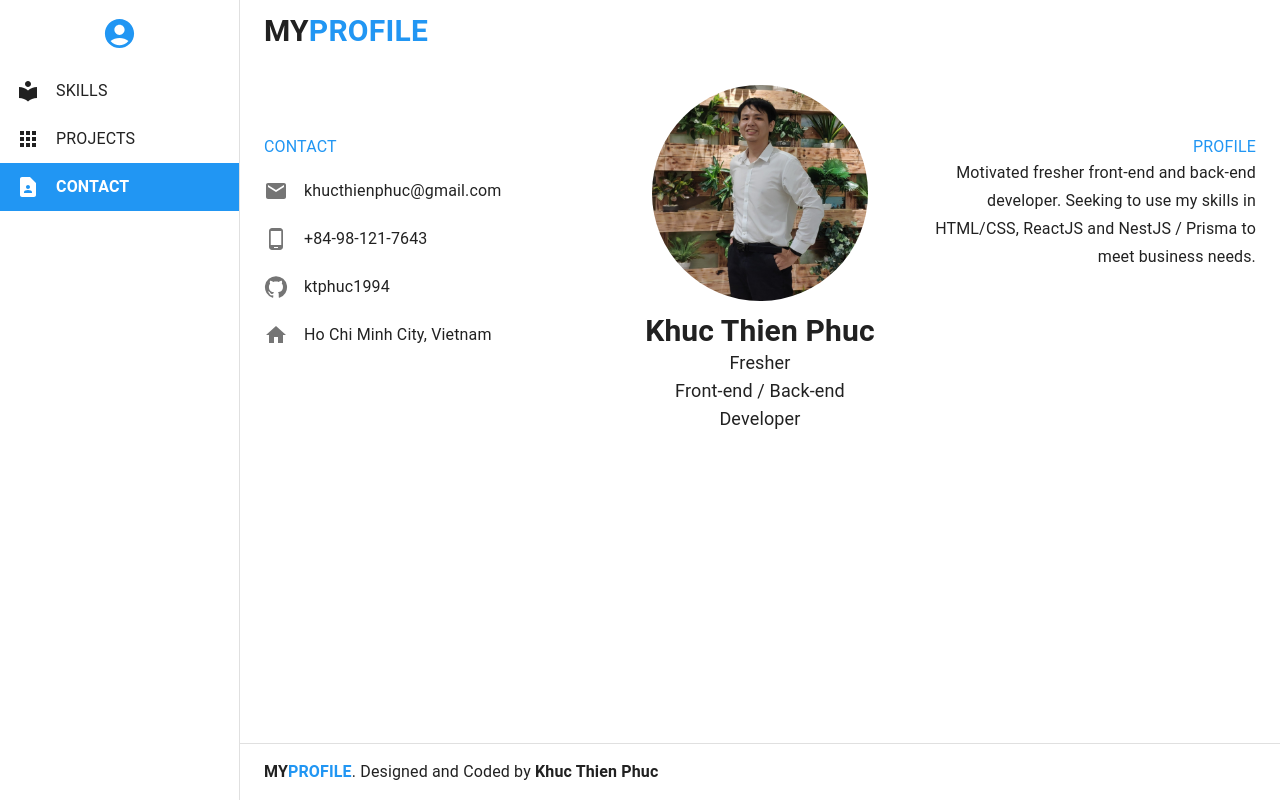
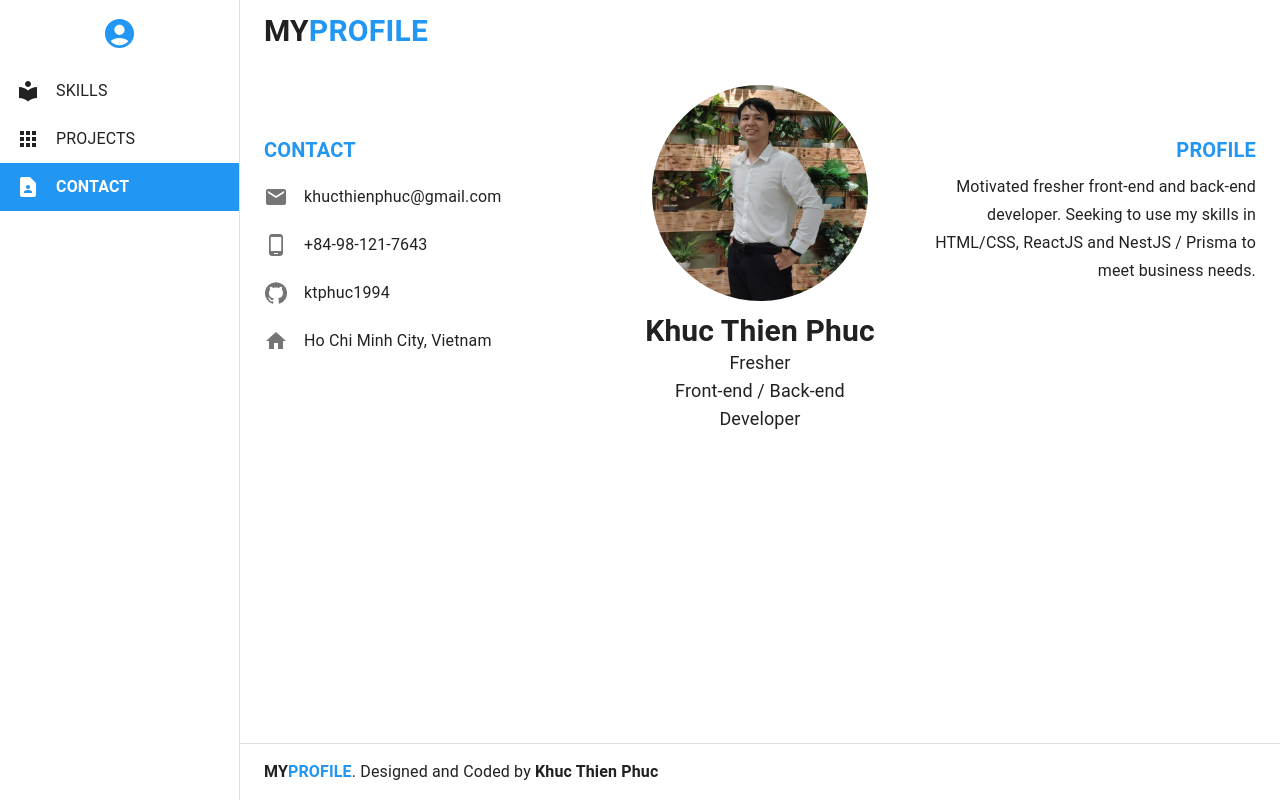
Before and after one commit to ktphuc1994/my-profile-nextjs, a Next.js app: page / in a window 1280 px wide. Built offline with nearby package versions, Linux system fonts and the light colour scheme.

Commit message:
refactor: fontWeight at HomePage

```diff
--- a/core/components/Home/HomePage.tsx
+++ b/core/components/Home/HomePage.tsx
@@ -31,8 +31,7 @@ const HomePage = () => {
       >
         <Typography
           component="h3"
-          className="font-semibold text-xl"
-          sx={{ color: 'primary.main' }}
+          sx={{ color: 'primary.main', fontSize: '1.25rem', fontWeight: 600 }}
         >
           CONTACT
         </Typography>
@@ -104,8 +103,12 @@ const HomePage = () => {
       >
         <Typography
           component="h3"
-          className="font-semibold text-xl"
-          sx={{ color: 'primary.main' }}
+          sx={{
+            mb: '0.5rem',
+            color: 'primary.main',
+            fontSize: '1.25rem',
+            fontWeight: 600,
+          }}
         >
           PROFILE
         </Typography>
```
